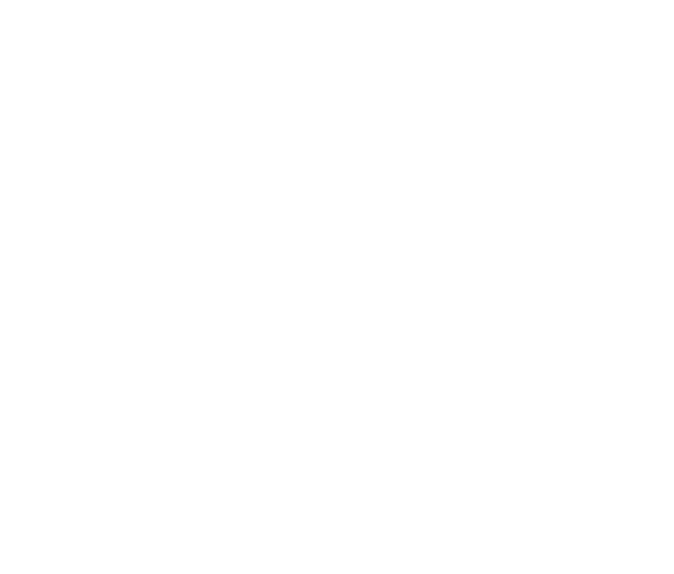
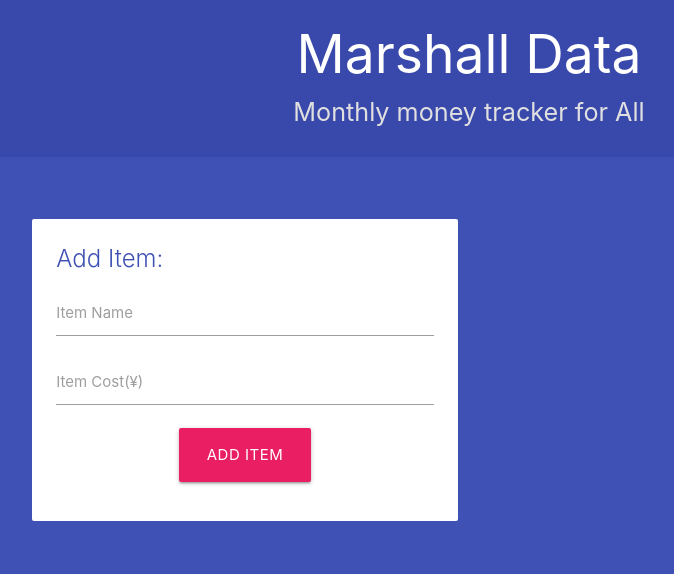
Before and after one commit to Marshall-Hao/pie-d3, a plain HTML site: page index.html in a window 1280 px wide. Shown: the whole page, without its empty margins (171-845 px from the left). Drawn offline with nearby package versions, Linux system fonts and the light colour scheme.

Commit message:
Materialize css implemented

```diff
--- a/index.html
+++ b/index.html
@@ -3,12 +3,53 @@
     <meta charset="UTF-8">
     <meta http-equiv="X-UA-Compatible" content="IE=edge">
     <meta name="viewport" content="width=device-width, initial-scale=1.0">
+    <link rel="stylesheet" href="https://cdnjs.cloudflare.com/ajax/libs/materialize/1.0.0/css/materialize.min.css">
     <title>Marshall Data</title>
+    <style>
+        h2, p {
+            margin: 10px 0;
+        }
+        header {
+            margin-bottom: 40px;
+        }
+    </style>
 </head>
-<body>
+<body class="indigo">
+    <header class="indigo darken-1 section">
+        <h2 class="center white-text">Marshall Data</h2>
+        <p class="flow-text grey-text center text-lighten-2">Monthly money tracker for All</p>
+    </header>
 
-
+    <div class="container section">
+        <div class="row">
+            <div class="col s12 m6">
+                <form class="card z-depth-0">
+                    <div class="card-content">
+                        <span class="card-title indigo-text">Add Item:</span>
+                        <div class="input-field">
+                            <input type="text" id="name">
+                            <label for="name">Item Name</label>
+                        </div>
+                        <div class="input-field">
+                            <input type="text" id="cost">
+                            <label for="name">Item Cost(¥)</label>
+                        </div>
+                        <div class="input-field center">
+                            <button class="btn-large pink white-text">Add Item</button>
+                        </div>
+                        <div class="input-field center">
+                            <p class="red-text" id="error"></p>
+                        </div>
+                    </div>
+                </form>
+            </div>
+            <div class="col s12 m5 push-m1">
+                <div class="canvas"></div>
+            </div>
+        </div>
+    </div>
     <script src="https://d3js.org/d3.v7.min.js"></script>
+    <script src="https://cdnjs.cloudflare.com/ajax/libs/materialize/1.0.0/js/materialize.min.js"></script>
     <script src="index.js"></script>
     <script src="graph.js"></script>
 </body>
```
